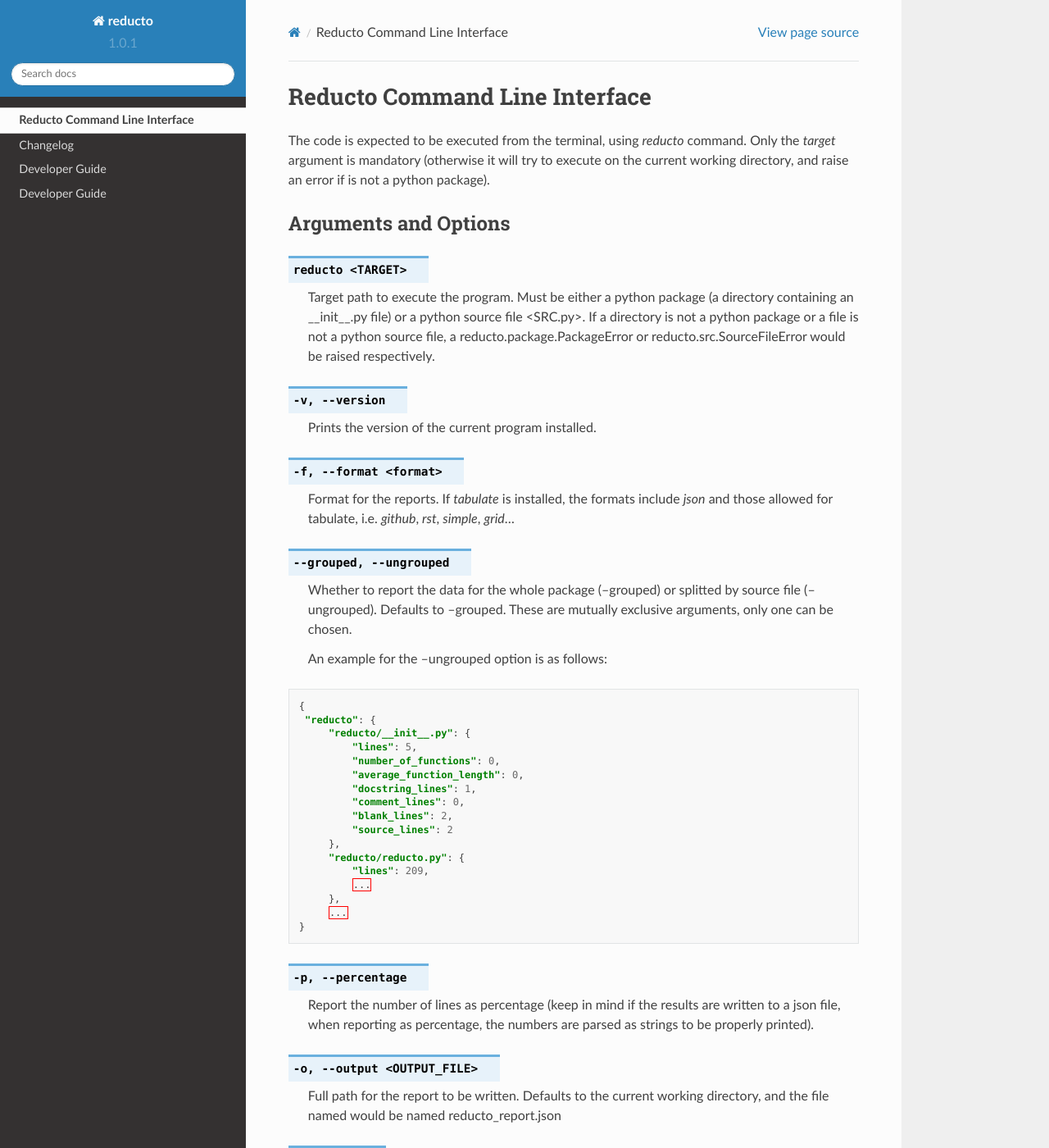
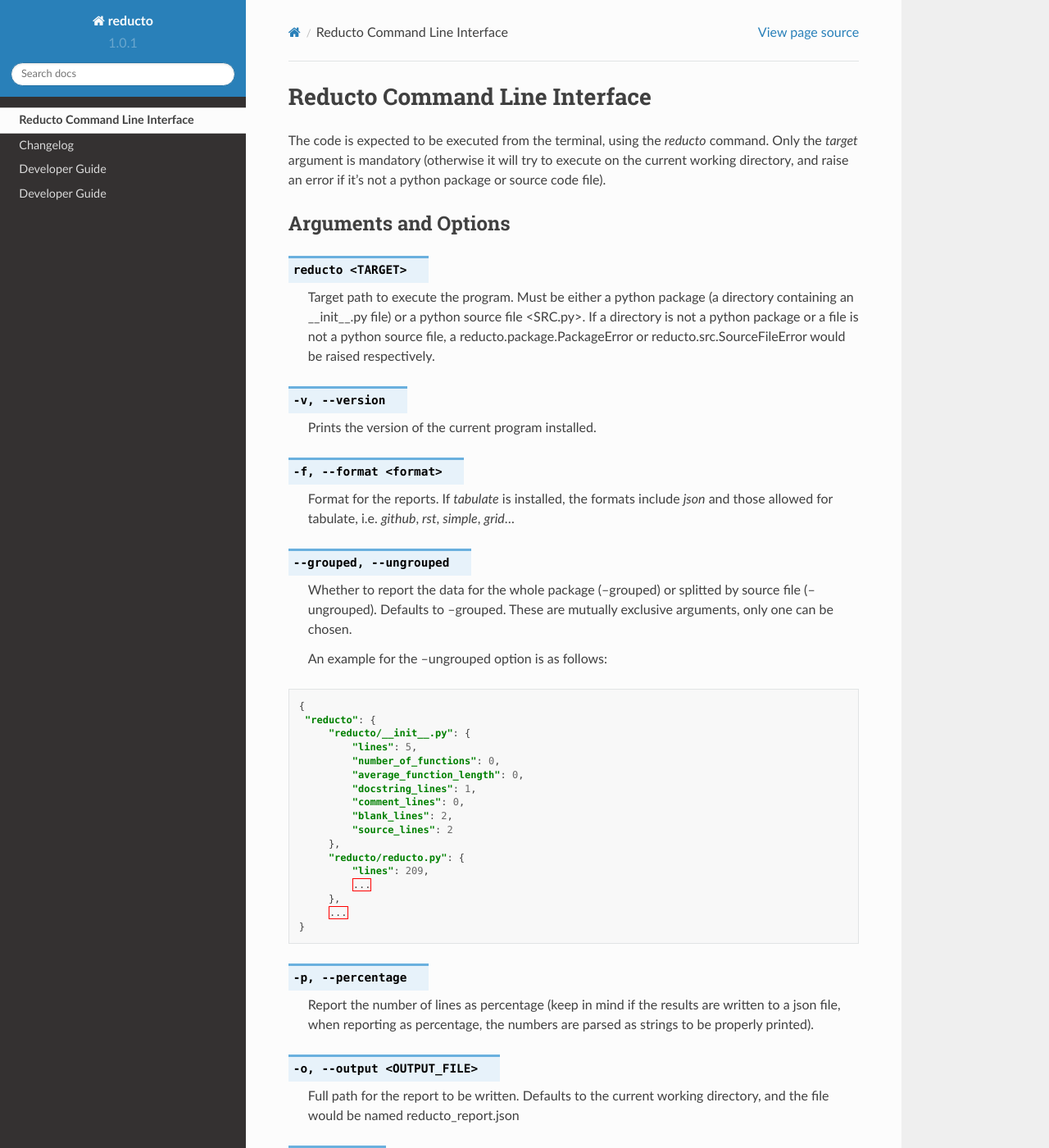
Before and after one commit to plaguss/reducto, a Sphinx documentation site: the page built from docs/command_line_interface.rst, in a window 1280 px wide and 1400 px high. Shown: the whole window at 82% size. Built offline with Sphinx 7.4.7 and the Read the Docs theme 2.0.0, drawn with Linux system fonts in a browser that asks for light colours.

Commit message:
docs: fixed mispelled words

```diff
--- a/docs/command_line_interface.rst
+++ b/docs/command_line_interface.rst
@@ -6,10 +6,10 @@
 Reducto Command Line Interface
 ==============================
 
-The code is expected to be executed from the terminal, using
+The code is expected to be executed from the terminal, using the
 *reducto* command. Only the *target* argument is mandatory (otherwise
 it will try to execute on the current working directory, and raise
-an error if is not a python package).
+an error if it's not a python package or source code file).
 
 
 Arguments and Options
@@ -71,7 +71,7 @@ Arguments and Options
 .. option:: -o, --output <OUTPUT_FILE>
 
    Full path for the report to be written. Defaults to
-   the current working directory, and the file named would be named
+   the current working directory, and the file would be named
    reducto_report.json
 
 .. option:: -h, --help
```
